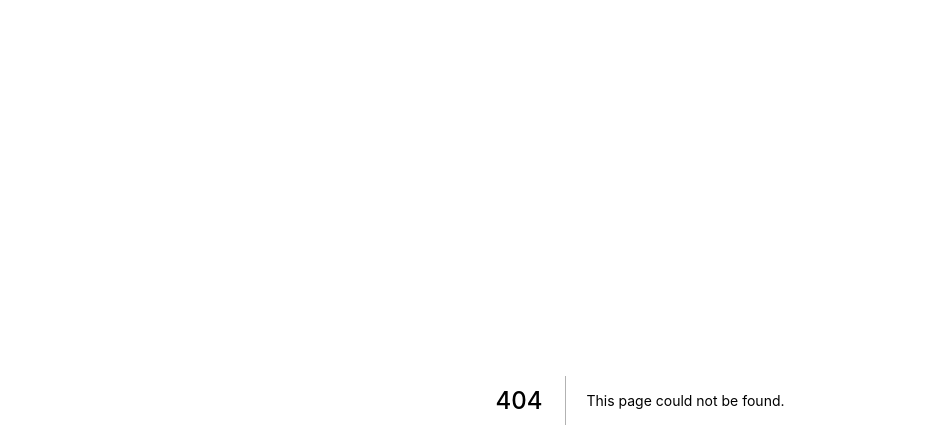
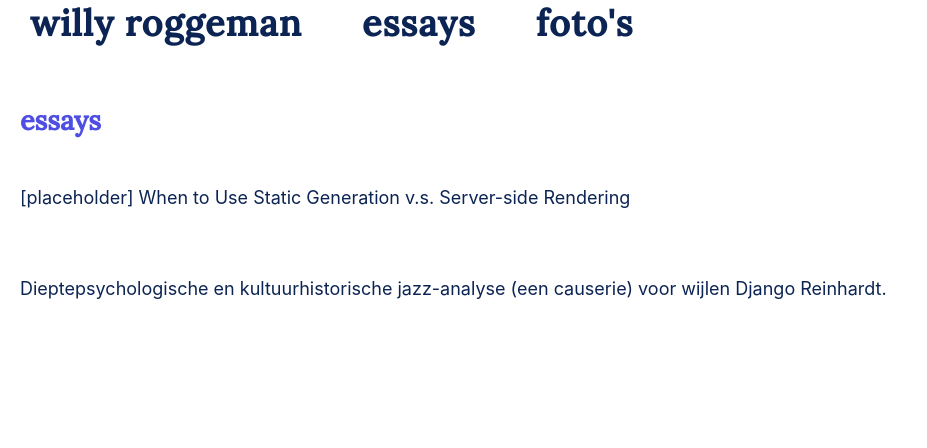
Before and after one commit to jorgevds/willypedia-annex-documenta, a Next.js app: page /posts in a window 1280 px wide. Before the commit this address had no page. Shown: the top 448 px of the page, without its empty margins (0-927 px from the left). Built offline with nearby package versions, Linux system fonts and the light colour scheme.

Commit message:
changed homepages to index, cleaner to route, and lazy loading images in the photos section

```diff
--- a/components/Header.js
+++ b/components/Header.js
@@ -12,13 +12,13 @@ const Header = () => (
         </li>
 
         <li className={styles.title}>
-          <Link href="/posts/home">
+          <Link href="/posts">
             <a className={styles.headerLink}>essays</a>
           </Link>
         </li>
 
         <li className={styles.title}>
-          <Link href="/image/home">
+          <Link href="/image">
             <a className={styles.headerLink}>foto's</a>
           </Link>
         </li>
--- a/pages/image/[id].js
+++ b/pages/image/[id].js
@@ -28,7 +28,7 @@ const Image = () => {
     <Layout title={`Willypedia: foto's: ${data.name}`}>
       <div className={styles.content}>
         <h1 className={styles.dataName}>{data.name}</h1>
-        <img className={styles.dataImg} src={data.img} />
+        <img className={styles.dataImg} src={data.img} loading="lazy" />
       </div>
       <div className={styles.contentText}>
         <h3 className={styles.dataHeader}>{data.header}</h3>
--- a/pages/posts/[id].js
+++ b/pages/posts/[id].js
@@ -15,7 +15,7 @@ export default function Post({ postData }) {
         dangerouslySetInnerHTML={{ __html: postData.contentHtml }}
         className={styles.container}
       />
-      <a href="/" className={utilStyles.backLink}>
+      <a href="/posts" className={utilStyles.backLink}>
         Terug naar overzicht
       </a>
     </Layout>
```
Also changed, not shown: pages/image/index.js (renamed from pages/image/home.js), pages/posts/index.js (renamed from pages/posts/home.js).
